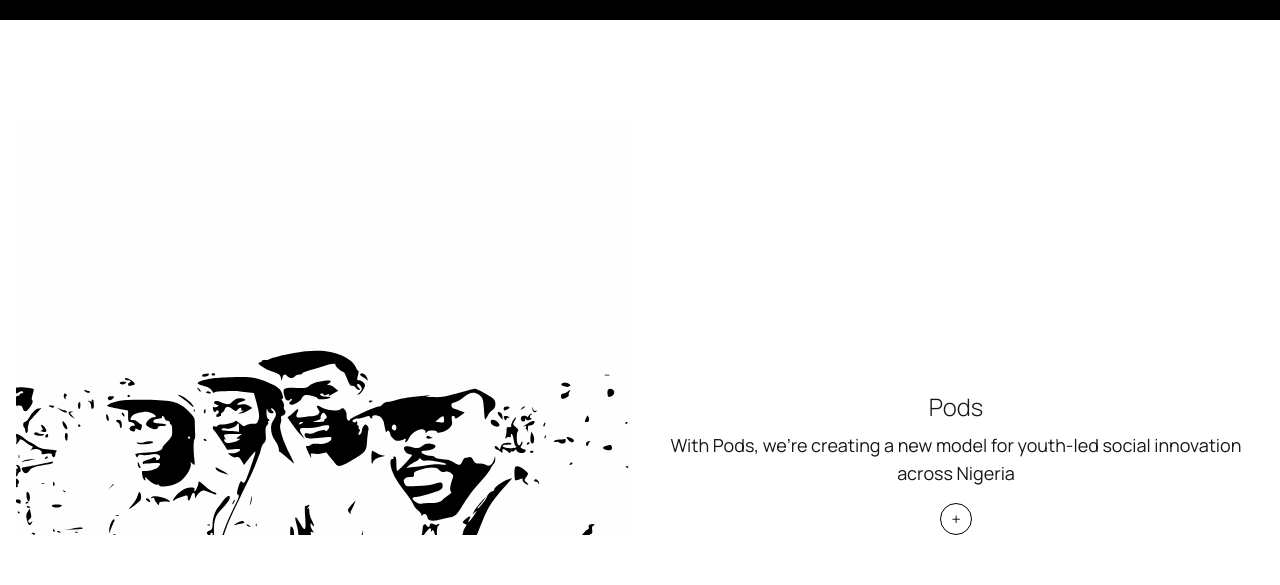
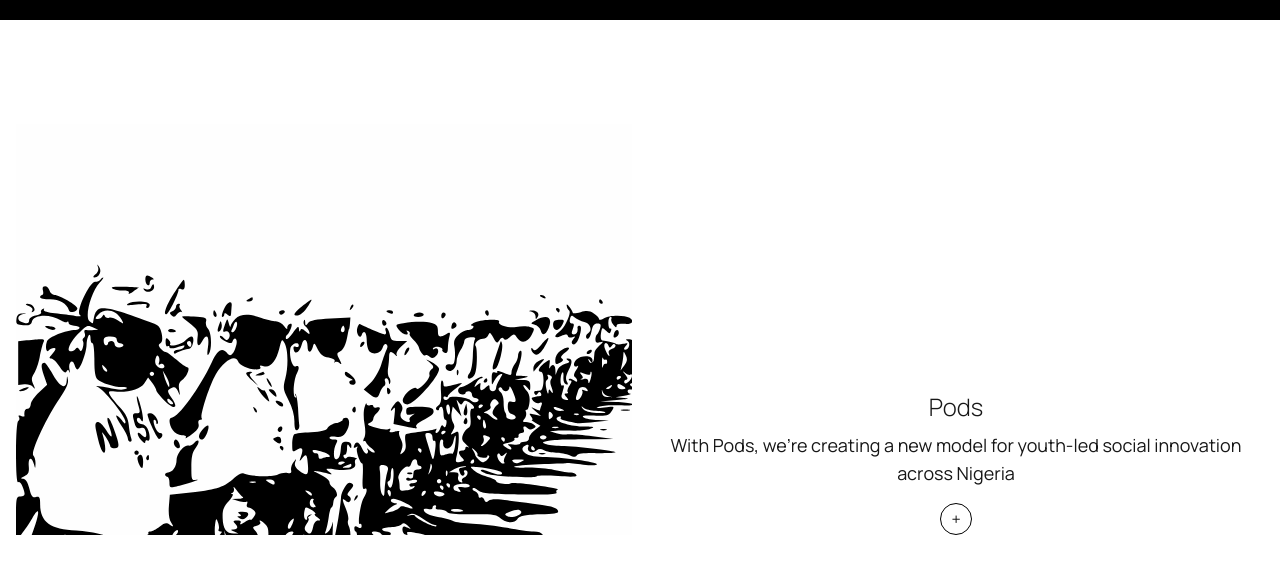
Before and after one commit to marcusbusola/madhaus, a Next.js app: page /portfolio in a window 1280 px wide. Shown: the part 1580-2165 px from the top of the page. Built offline with nearby package versions, Linux system fonts and the light colour scheme.

Commit message:
Update page.js

```diff
--- a/src/app/portfolio/page.js
+++ b/src/app/portfolio/page.js
@@ -103,14 +103,14 @@ const ProjectAccordion = () => {
       id: 1,
       title: "Pods",
       description: "With Pods, we're creating a new model for youth-led social innovation across Nigeria",
-      image: "/2.svg",
+      image: "/1.svg",
       link: "/pods"
     },
     {
       id: 2,
       title: "Forge",
       description: "With Pods, we're creating a new model for youth-led social innovation across Nigeria",
-      image: "/4.svg",
+      image: "/7.svg",
       link: "/forge"
     },
     {
@@ -271,7 +271,7 @@ const CompletePods = () => {
                 <FaTwitter size={18} />
               </a>
               <a
-                href="https://https://www.linkedin.com/company/madhaus-africa"
+                href="https://linkedin.com"
                 aria-label="LinkedIn"
                 className="bg-[#EDE7DE] text-black rounded-full w-8 h-8 md:w-10 md:h-10 flex items-center justify-center"
               >
```
